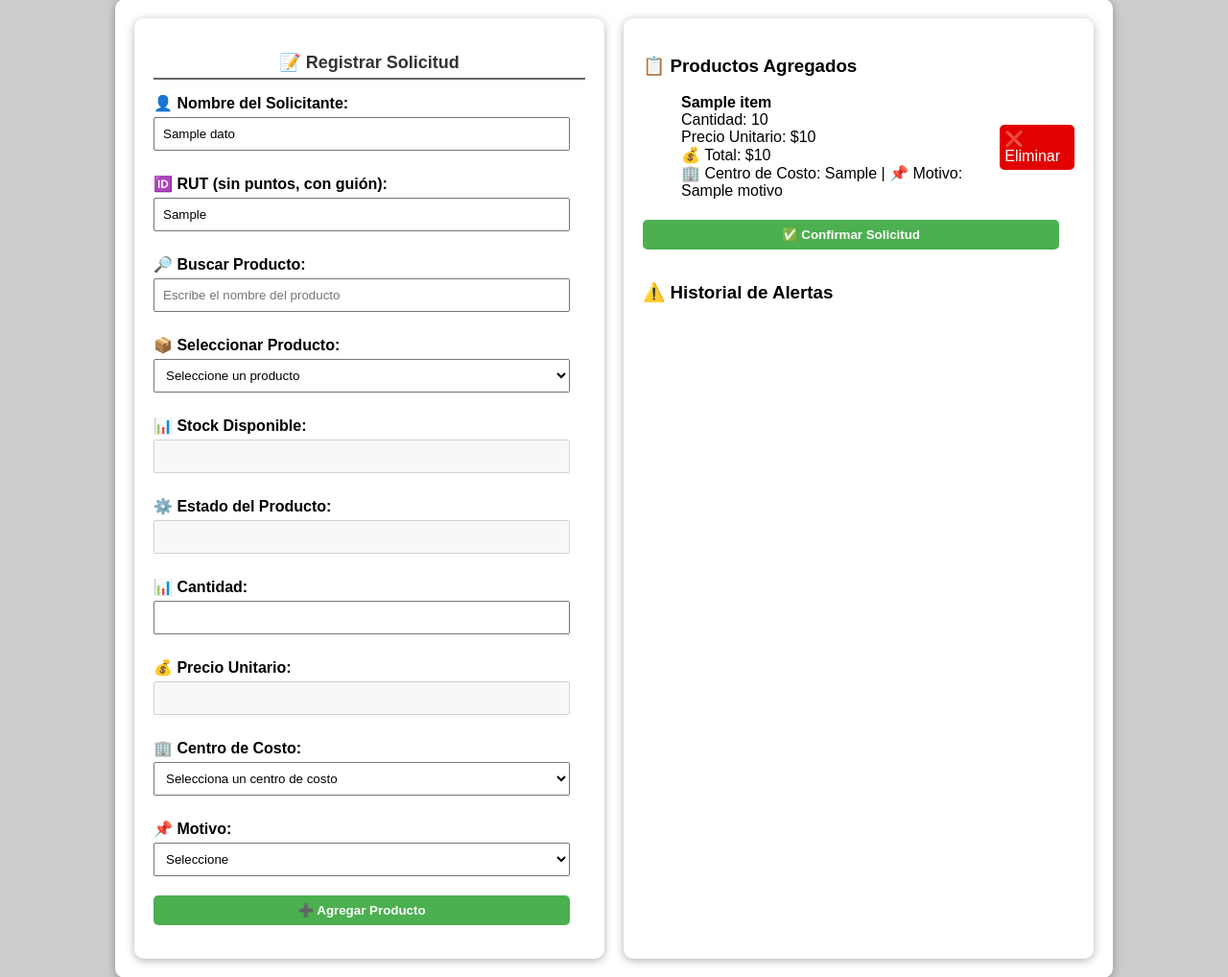
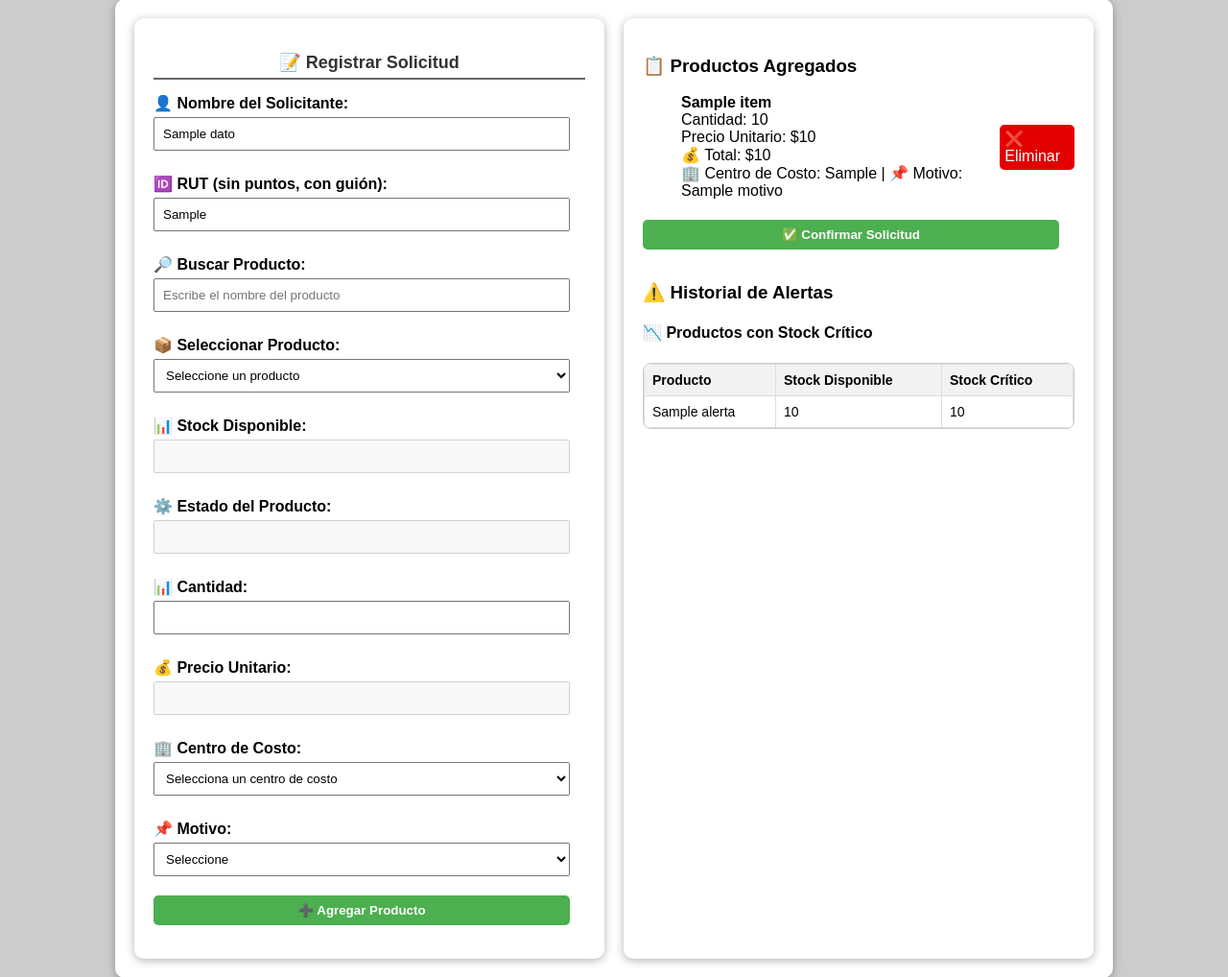
Before and after one commit to annndre/aplicacion-web, a Flask app: template templates/solicitudes.html in a window 1280 px wide. Shown: the part 146-1164 px from the top of the page at 96% size. Run offline with Flask 3, Linux system fonts and the light colour scheme; the template is opened without the code that fills it: most values are stand-ins (such as "Sample title", 1, 10 or a date in 2020); some libraries are stand-ins or nearby versions.

Commit message:
Primer commit

```diff
--- a/app.py
+++ b/app.py
@@ -79,6 +79,14 @@ def solicitudes():
 
         cursor.execute("SELECT id_proyecto, nombre_proyecto FROM centros_costo ORDER BY id_proyecto")
         proyectos = cursor.fetchall()
+            # 🚨 Consulta para productos con alerta de stock
+        cursor.execute("""
+            SELECT producto_nombre, stock_disponible, stock_critico
+            FROM productos
+            WHERE stock_disponible <= stock_critico
+        """)
+        alertas_stock = cursor.fetchall()
+
 
 
     if request.method == 'POST':
@@ -133,7 +141,7 @@ def solicitudes():
         return redirect(url_for('solicitudes'))
 
     datos = session.get('solicitud_temporal', {})
-    return render_template('solicitudes.html', inventario=inventario, datos=datos, proyectos=proyectos)
+    return render_template('solicitudes.html', inventario=inventario, datos=datos, proyectos=proyectos, alertas_stock=alertas_stock)
 
 
 @app.route('/eliminar_producto/<int:index>')
--- a/templates/solicitudes.html
+++ b/templates/solicitudes.html
@@ -95,6 +95,35 @@
                 {% endfor %}
             {% endwith %}
         </ul>
+        <!-- 🚨 Mini tabla con productos en stock crítico -->
+<div class="mini-tabla-stock">
+    <h4>📉 Productos con Stock Crítico</h4>
+    <div class="tabla-scroll">
+        <table>
+            <thead>
+                <tr>
+                    <th>Producto</th>
+                    <th>Stock Disponible</th>
+                    <th>Stock Crítico</th>
+                </tr>
+            </thead>
+            <tbody>
+                {% for alerta in alertas_stock %}
+                <tr>
+                    <td>{{ alerta.producto_nombre }}</td>
+                    <td>{{ alerta.stock_disponible }}</td>
+                    <td>{{ alerta.stock_critico }}</td>
+                </tr>
+                {% else %}
+                <tr>
+                    <td colspan="3" style="text-align: center;">No hay productos críticos</td>
+                </tr>
+                {% endfor %}
+            </tbody>
+        </table>
+    </div>
+</div>
+
     </div>
 </div>
 
@@ -142,6 +171,36 @@
     padding: 20px;
     font-size: 18px;
 }
+.mini-tabla-stock {
+    margin-top: 20px;
+}
+
+.tabla-scroll {
+    max-height: 200px;
+    overflow-y: auto;
+    border: 1px solid #ccc;
+    border-radius: 8px;
+}
+
+.tabla-scroll table {
+    width: 100%;
+    border-collapse: collapse;
+    font-size: 14px;
+}
+
+.tabla-scroll th, .tabla-scroll td {
+    border: 1px solid #ddd;
+    padding: 8px;
+    text-align: left;
+}
+
+.tabla-scroll th {
+    background-color: #f2f2f2;
+    position: sticky;
+    top: 0;
+    z-index: 1;
+}
+
 </style>
 
 <!-- Script para filtrar productos y verificar stock -->
```
